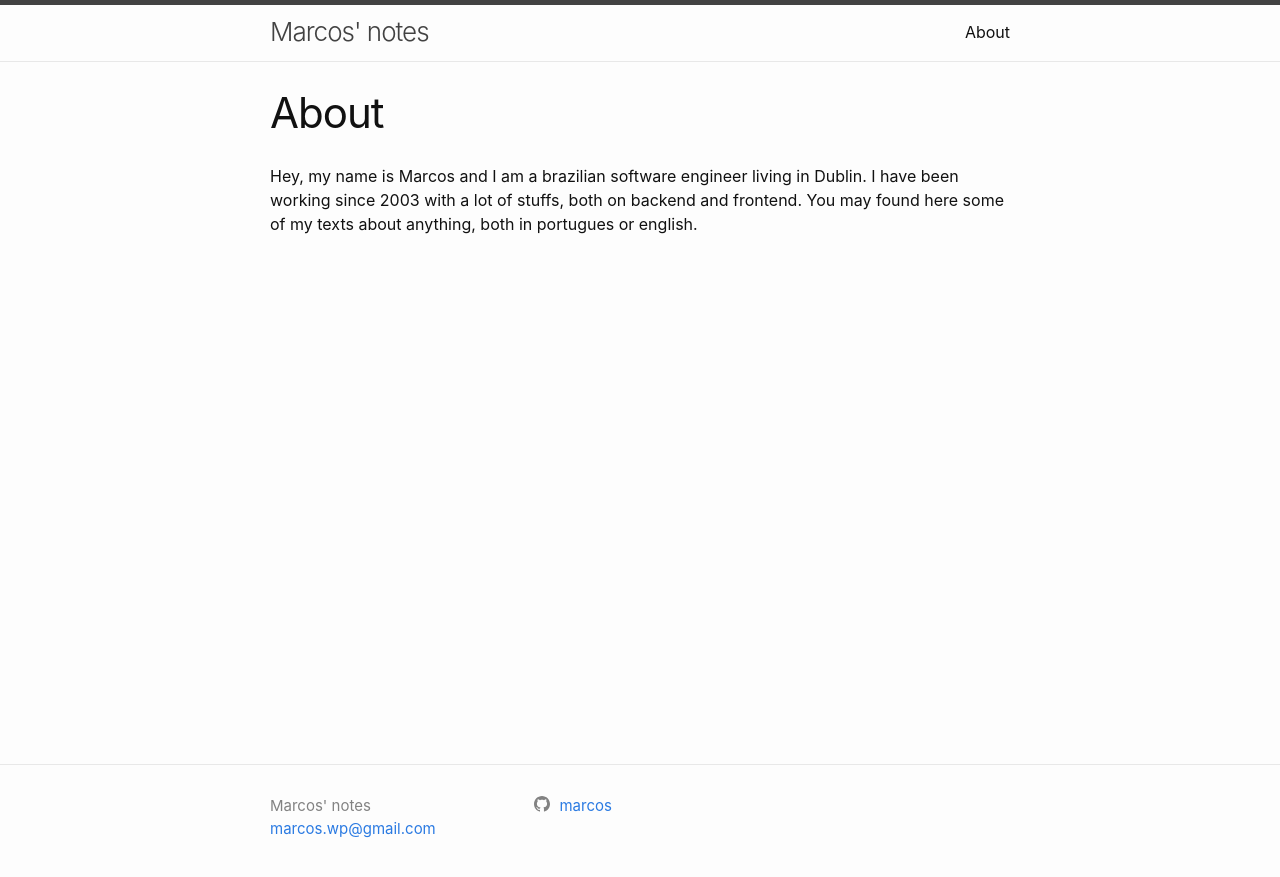
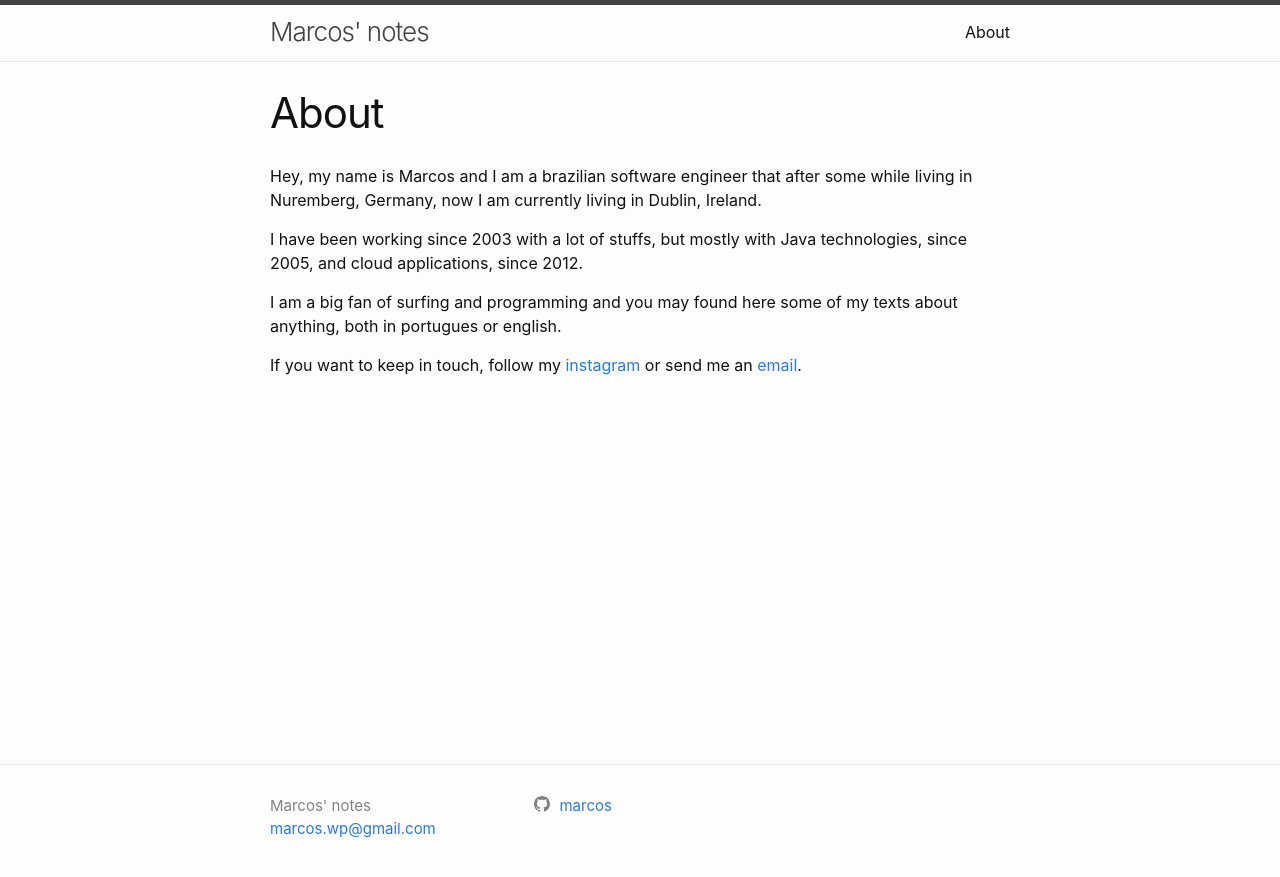
Before and after one commit to Marcos/marcos.github.io, a Jekyll site: the page built from about.html, in a window 1280 px wide. Shown: the top 877 px of the page. Built offline with Jekyll 4.4.1, drawn with Linux system fonts in a browser that asks for light colours; a script that is not in the unit is left out.

Commit message:
adding more details on abouut me and fixed tags

```diff
--- a/about.html
+++ b/about.html
@@ -2,11 +2,14 @@
 layout: page
 title: About
 permalink: /about/
-INSTAGRAM_USER_ID: marcoswp3x
-INSTAGRAM_CLIENT_ID: 82fbb9995e46498492c2116f71d323ed
-
 ---
 
-<p>Hey, my name is Marcos and I am a brazilian software engineer living in Dublin. I have been working since 2003 with a lot of stuffs, both on backend and frontend. You may found here some of my texts about anything, both in portugues or english.</p>
+<p>Hey, my name is Marcos and I am a brazilian software engineer that after some while living in Nuremberg, Germany, now I am currently living in Dublin, Ireland.</p>
+
+<p>I have been working since 2003 with a lot of stuffs, but mostly with Java technologies, since 2005, and cloud applications, since 2012.</p>
+
+<p>I am a big fan of surfing and programming and you may found here some of my texts about anything, both in portugues or english.</p>
+
+<p>If you want to keep in touch, follow my <a href="https://instagram.com/marcoswp3x" target="_blank"">instagram</a> or send me an <a href="mailto:marcos.wp@gmail.com">email</a>.</p>
 
 {% include instagram.html clientId="82fbb9995e46498492c2116f71d323ed" userId="268643892" accessToken="268643892.1677ed0.3fcdaec280414d9188f467d76c1b8d30" %}
```
Also changed, not shown: _posts/2019-08-10-thread-safety-and-immutability.md (+1 -1 lines).
